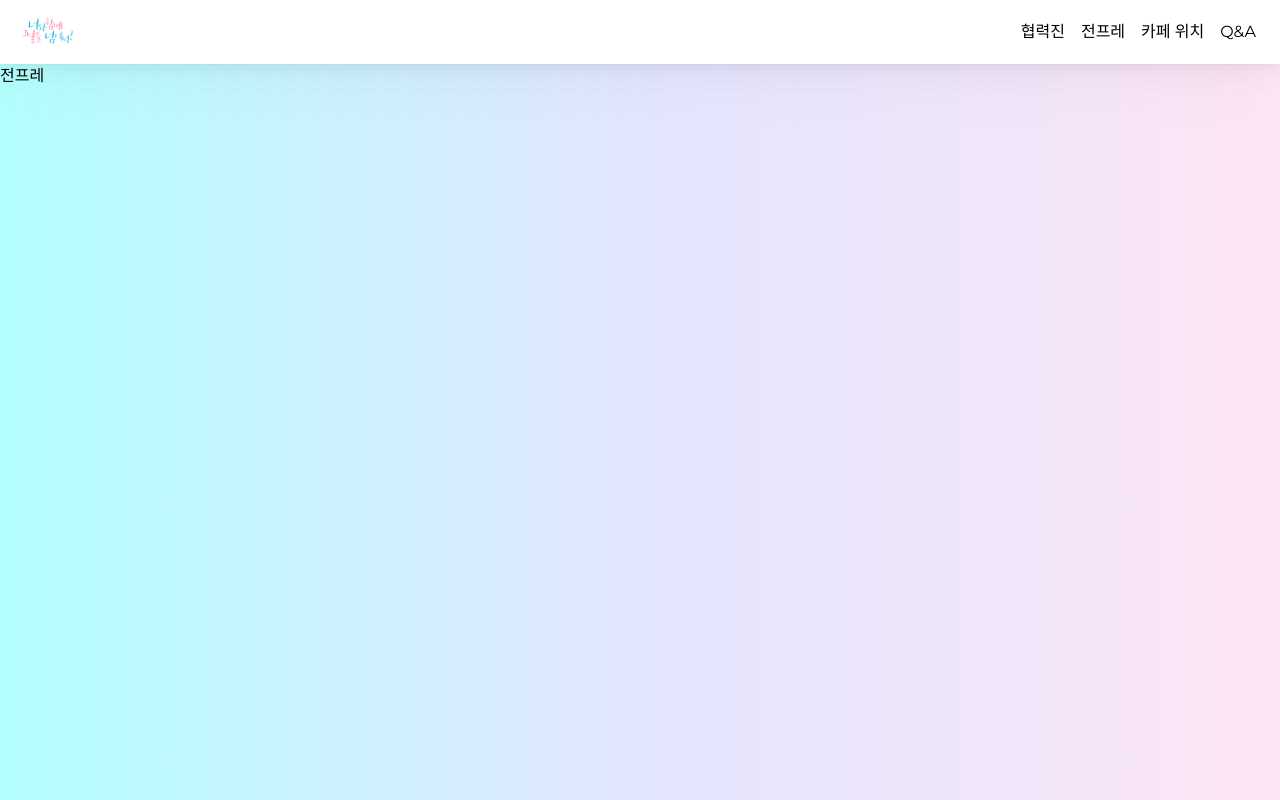
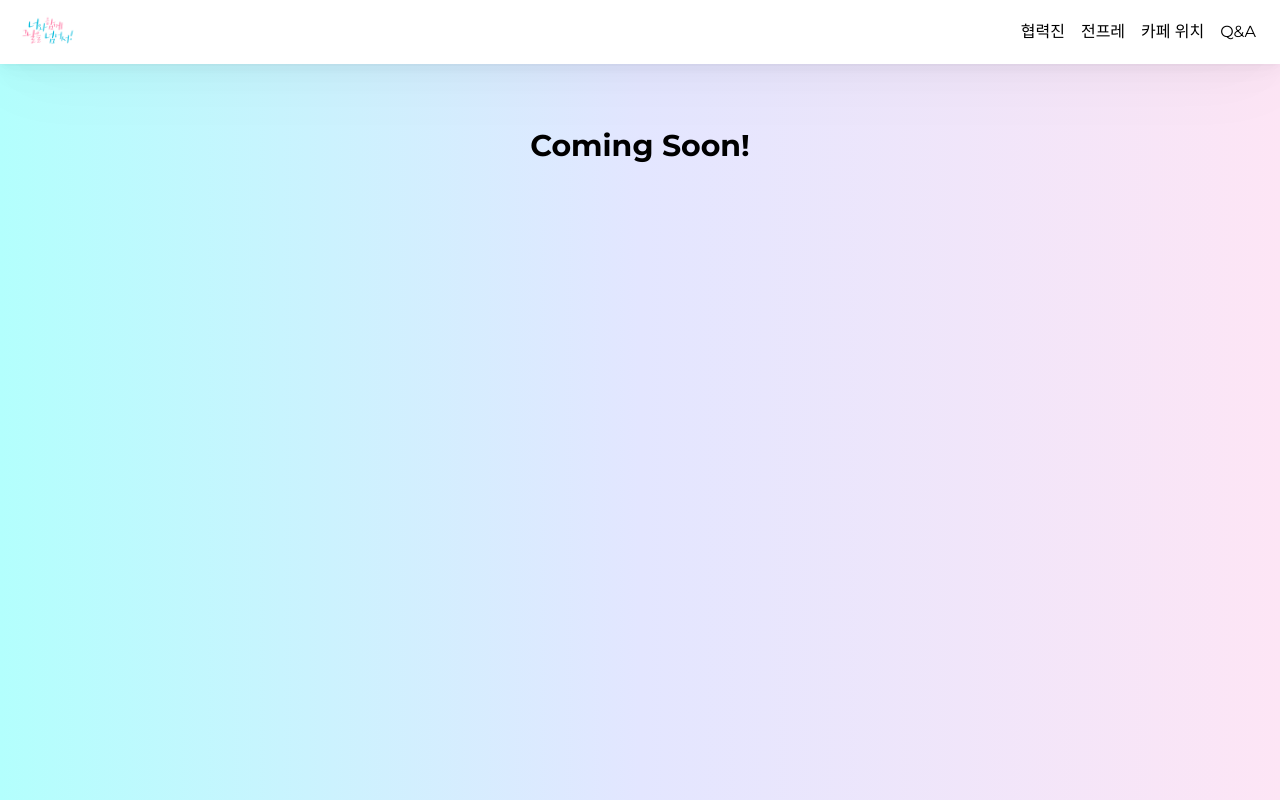
Before and after one commit to 5tarlight/happy-ankoha-day, a Next.js app: page /pre in a window 1280 px wide. Shown: the top 800 px of the page. Built offline with nearby package versions, Linux system fonts and the light colour scheme; a web font is replaced by a local one.

Commit message:
comming soon gp !

```diff
--- a/app/map/page.tsx
+++ b/app/map/page.tsx
@@ -1,3 +1,3 @@
 export default function CafeMap() {
-  return <h1>Cafe</h1>;
+  return <h1 className="mt-16 text-center text-3xl font-bold">Coming Soon!</h1>;
 }
--- a/app/pre/page.tsx
+++ b/app/pre/page.tsx
@@ -1,3 +1,3 @@
 export default function Pre() {
-  return <h1>전프레</h1>;
+  return <h1 className="mt-16 text-center text-3xl font-bold">Coming Soon!</h1>;
 }
```
